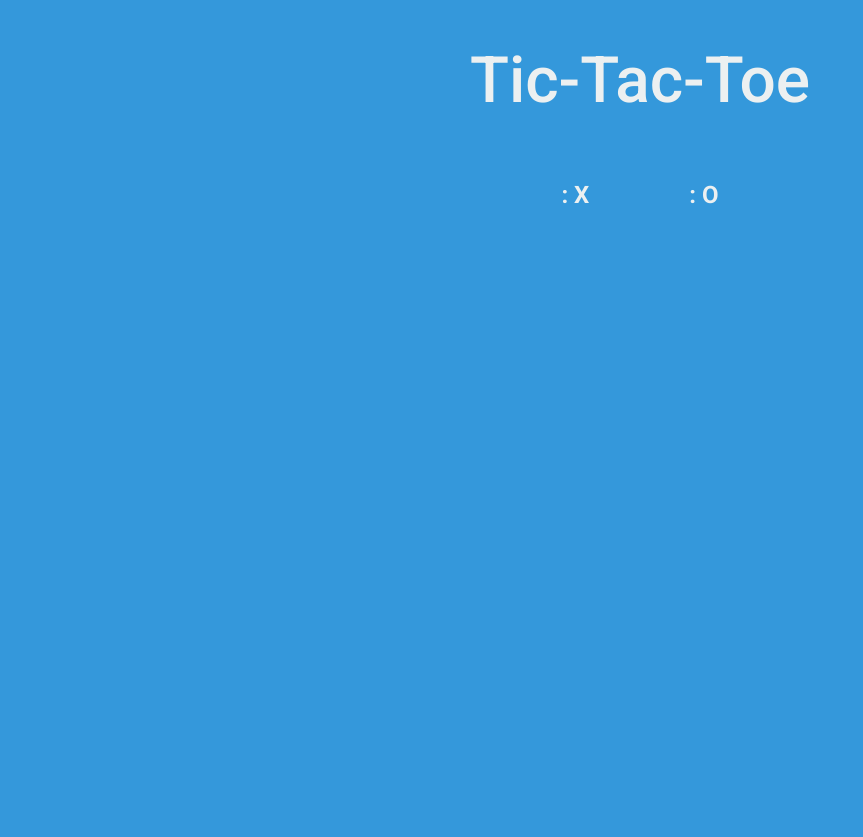
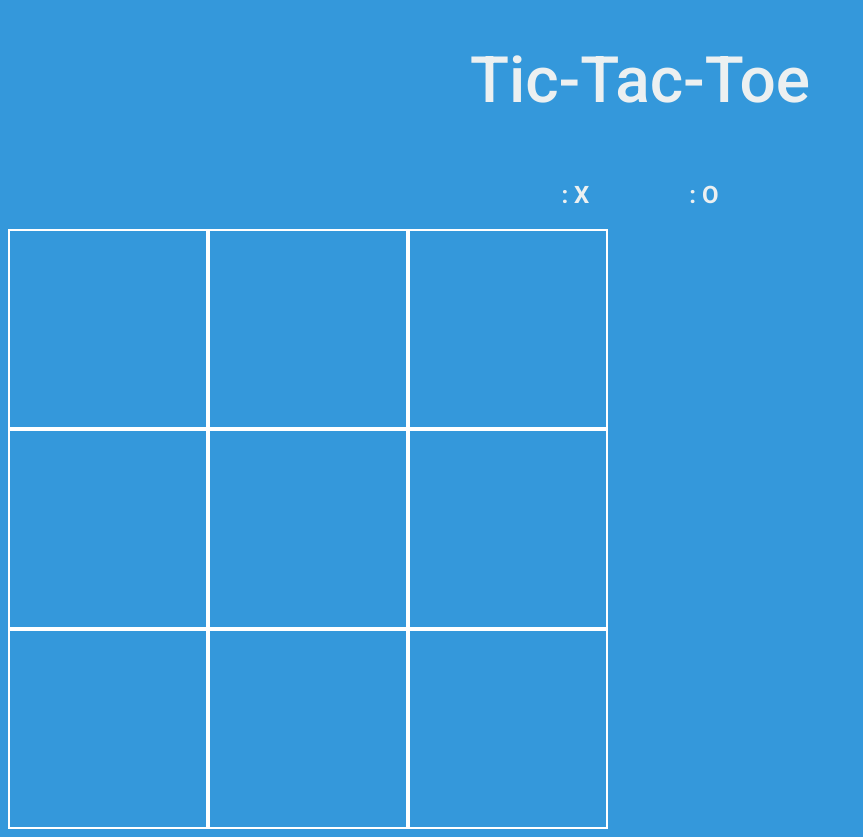
Before and after one commit to Jaylonnet/tic-tac-toe, a plain HTML site: page index.html in a window 1280 px wide. Both pictures are taken after a click on the button "START GAME". Shown: the whole page, without its empty margins (0-863 px from the left). Before the commit the page ends 800 px from the top, so only its background shows below. Drawn offline with Linux system fonts and the light colour scheme.

Commit message:
add displayBoard function

```diff
--- a/script.js
+++ b/script.js
@@ -19,6 +19,7 @@ const gameFlow = (function() {
         document.querySelector('#playerOne #name').textContent = playerOne.name
         document.querySelector('#playerTwo #name').textContent = playerTwo.name
         hidePreGame()
+        displayBoard()
     };
     const hidePreGame = () => {
         const playerInput = document.querySelectorAll('#players input');
@@ -29,6 +30,16 @@ const gameFlow = (function() {
         startGame.style.display = 'none';
     }
 
+    const displayBoard = () =>  {
+        gameBoard.markupBoard.style.display = 'grid';
+        for (const slot of gameBoard.board) {
+            const emptySlot = document.createElement('div')
+            emptySlot.style.border = '2px solid white'
+            emptySlot.style.cursor =  'pointer'
+            gameBoard.markupBoard.appendChild(emptySlot)
+        }
+    }
+
 
     return {
         initGame,
--- a/style.css
+++ b/style.css
@@ -59,3 +59,10 @@ h1 {
 #startGame:hover {
     background: #3baaf5;
 }
+
+#board {
+    display: none;
+    width: 600px;
+    height: 600px;
+    grid-template: 1fr 1fr 1fr / 1fr 1fr 1fr;
+}
```
